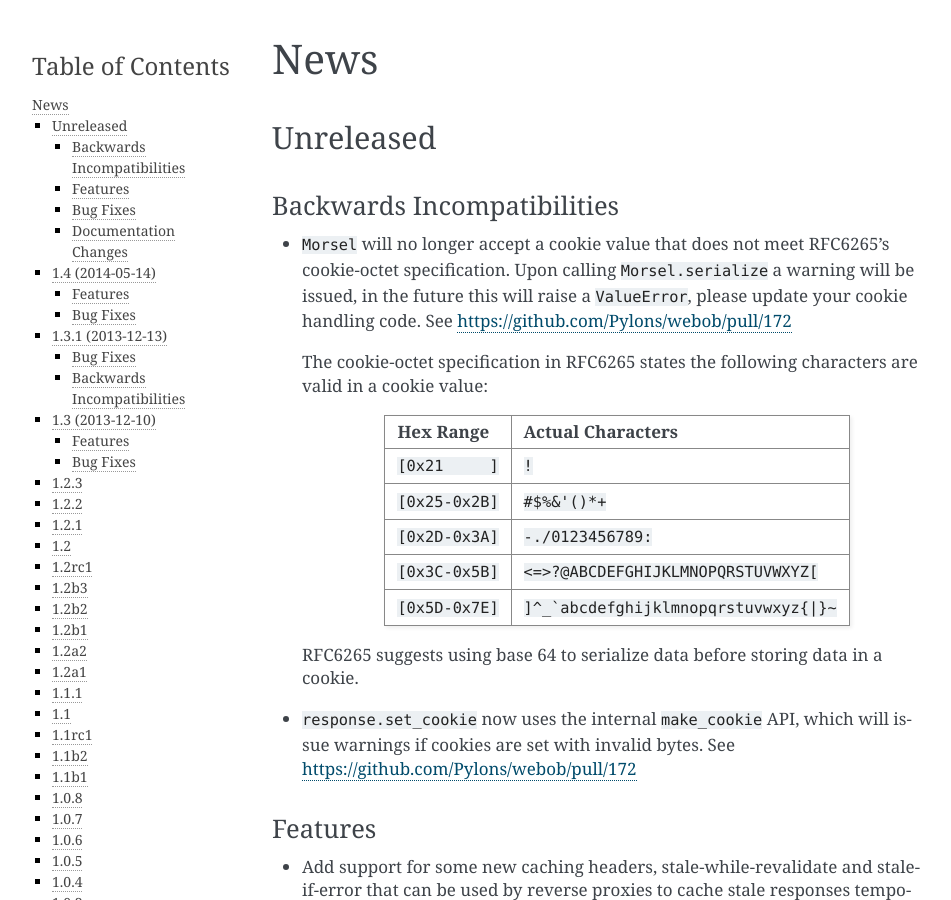
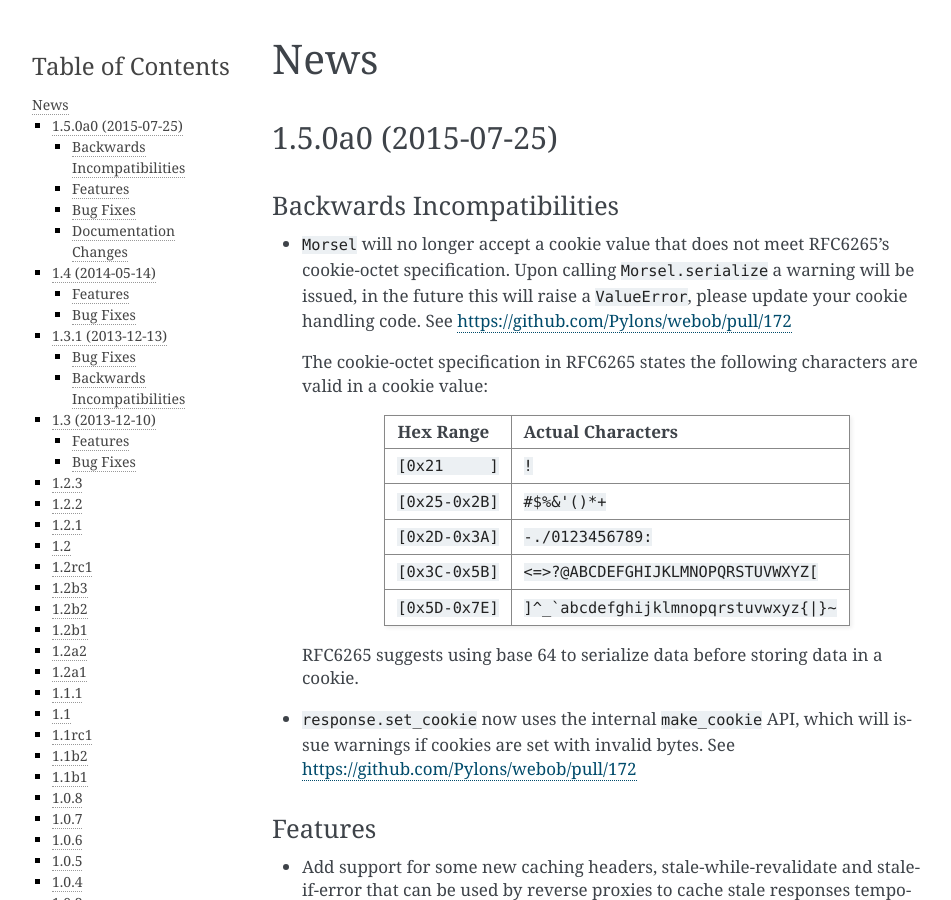
Before and after one commit to Pylons/webob, a Sphinx documentation site: the page built from docs/news.txt, in a window 1280 px wide and 900 px high. Shown: the whole window, without its empty margins (148-1099 px from the left). Built offline with Sphinx 7.4.7, drawn with Linux system fonts in a browser that asks for light colours.

Commit message:
Release an alpha of 1.5.0

```diff
--- a/docs/news.txt
+++ b/docs/news.txt
@@ -1,8 +1,8 @@
 News
 ====
 
-Unreleased
-----------
+1.5.0a0 (2015-07-25)
+--------------------
 
 Backwards Incompatibilities
 ~~~~~~~~~~~~~~~~~~~~~~~~~~~
--- a/setup.py
+++ b/setup.py
@@ -1,6 +1,6 @@
 from setuptools import setup
 
-version = '1.5.0dev0'
+version = '1.5.0a0'
 
 testing_extras = ['nose', 'coverage']
 
```
